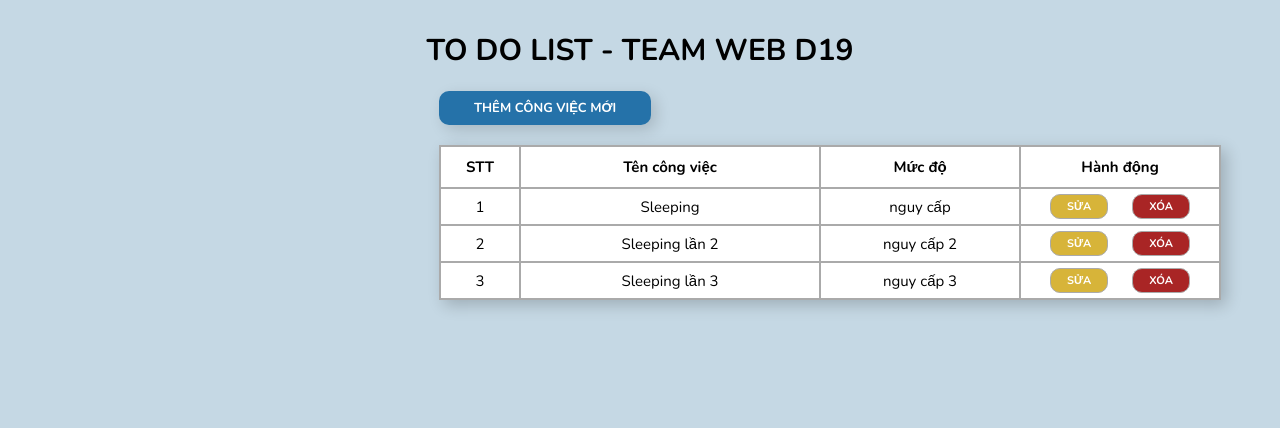
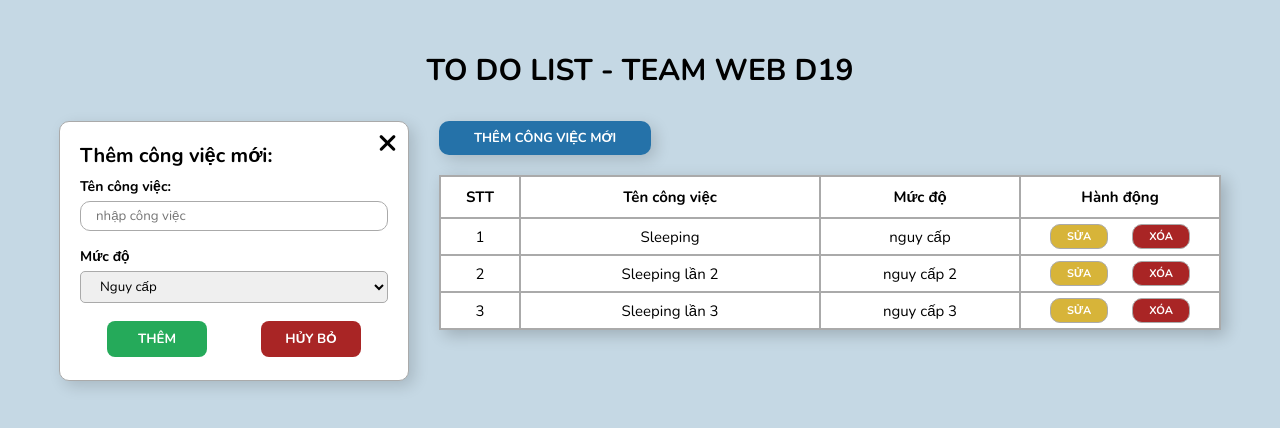
Before and after one commit to LeoAsher25/TodoList, a React (Create React App) app: page / in a window 1280 px wide. Shown: the top 428 px of the page. Built offline with nearby package versions, Linux system fonts and the light colour scheme.

Commit message:
done 90%

```diff
--- a/src/AddTodoBox/AddTodoBox.scss
+++ b/src/AddTodoBox/AddTodoBox.scss
@@ -10,18 +10,6 @@
   border: 1px solid #aaa;
   box-shadow: 5px 5px 15px rgba(0, 0, 0, 0.15);
   background-color: #fff;
-
-  transition: 0.5s;
-  transform-origin: right;
-  transform: scaleX(0);
-  // max-width: 0rem;
-  opacity: 0;
-
-  &.active {
-    max-width: 35rem;
-    transform: scaleX(1);
-    opacity: 1;
-  }
 
   .close-box {
     position: absolute;
--- a/src/AddTodoBox/index.jsx
+++ b/src/AddTodoBox/index.jsx
@@ -1,45 +1,75 @@
-import React from "react";
+import React, { useState } from "react";
 import PropTypes from "prop-types";
-import './AddTodoBox.scss';
+import "./AddTodoBox.scss";
 
 const AddTodoBox = (props) => {
-  const { todos, setTodos, handleOpenAddTodoBox } = props;
+  const { todos, setTodos, setAddBoxIsOpen } = props;
 
-  function handleFormSubmit(e) {
+  const [newTodo, setNewTodo] = useState({
+    id: 0,
+    name: "",
+    level: "Nguy cấp",
+  });
+
+  // handle when form submitted
+  const handleFormSubmit = (e) => {
     e.preventDefault();
-    const formEle = document.querySelector(".form-wrap");
-    const nameInputEle = formEle.querySelector("input[type='text']");
-    const levelSelectEle = formEle.querySelector("select");
+    if (newTodo.name.trim() != "") {
+      newTodo.id = todos.length + 1;
 
-    if (nameInputEle.value.trim() !== "") {
-      const newTodo = {
-        id: todos.length + 1,
-        name: nameInputEle.value,
-        level: levelSelectEle.value,
-      };
       setTodos([...todos, newTodo]);
+
+      setNewTodo({
+        id: 0,
+        name: "",
+        level: "Nguy cấp",
+      });
+
+      setAddBoxIsOpen(false);
     }
-    nameInputEle.value = "";
-    levelSelectEle.value = "Nguy cấp";
-  }
+  };
 
+  // handle when input or select ele change
+  const handleOnChange = (e) => {
+    const { name, value } = e.target;
 
+    setNewTodo({
+      ...newTodo,
+      [name]: value,
+    });
+  };
 
   return (
     <div className="add-todo-box">
-      <span className="close-box" onClick={(e) =>handleOpenAddTodoBox(e)}> &times; </span>
+      <span className="close-box" onClick={() => setAddBoxIsOpen(false)}>
+        {" "}
+        &times;{" "}
+      </span>
       <h3 className="heading">Thêm công việc mới: </h3>
 
       <form action="" className="form-wrap">
         <div className="form-gr">
           <label htmlFor="todoName">Tên công việc: </label>
-          <input type="text" id="todoName" placeholder="nhập công việc" />
+          <input
+            type="text"
+            id="todoName"
+            name="name"
+            value={newTodo.name}
+            onChange={(e) => handleOnChange(e)}
+            placeholder="nhập công việc"
+            autoComplete="off"
+          />
         </div>
 
         <div className="form-gr">
           <label htmlFor="todoLevel">Mức độ</label>
 
-          <select name="todoLevel" id="todoLevel">
+          <select
+            id="todoLevel"
+            name="level"
+            value={newTodo.level}
+            onChange={(e) => handleOnChange(e)}
+          >
             <option value="Nguy cấp">Nguy cấp</option>
             <option value="Nguy cấp 2">Nguy cấp 2</option>
             <option value="Nguy cấp 3">Nguy cấp 3</option>
@@ -50,7 +80,7 @@ const AddTodoBox = (props) => {
           <button type="submit" onClick={(e) => handleFormSubmit(e)}>
             Thêm
           </button>
-          <button onClick={(e) =>handleOpenAddTodoBox(e)}>Hủy bỏ</button>
+          <button onClick={() => setAddBoxIsOpen(false)}>Hủy bỏ</button>
         </div>
       </form>
     </div>
@@ -58,8 +88,9 @@ const AddTodoBox = (props) => {
 };
 
 AddTodoBox.propTypes = {
-  todo: PropTypes.array,
-  handleAddTodo: PropTypes.func,
+  todos: PropTypes.array,
+  setTodos: PropTypes.func,
+  setAddBoxIsOpen: PropTypes.func,
 };
 
 export default AddTodoBox;
--- a/src/App.js
+++ b/src/App.js
@@ -1,4 +1,4 @@
-import {  useState } from "react";
+import { useState } from "react";
 import AddTodoBox from "./AddTodoBox";
 import "./App.scss";
 import TodoList from "./TodoList";
@@ -22,29 +22,38 @@ function App() {
     },
   ]);
 
-  let addBoxIsOpen = false;
+  const [addBoxIsOpen, setAddBoxIsOpen] = useState(true);
 
   function handleOpenAddTodoBox(e) {
     e.preventDefault();
     const addTodoBoxEle = document.querySelector(".add-todo-box");
-    console.log(addTodoBoxEle)
-    if(addTodoBoxEle){
+    console.log(addTodoBoxEle);
+    if (addTodoBoxEle) {
       addTodoBoxEle.classList.toggle("active");
     }
   }
-
 
   return (
     <div className="app">
       <h3 className="app-title">To Do List - Team Web D19</h3>
       <div className="app-content">
-        {/* <div className="add-todo-box"> */}
-          <AddTodoBox todos={todos} setTodos={setTodos} handleOpenAddTodoBox={handleOpenAddTodoBox} />
-        {/* </div> */}
+        {addBoxIsOpen ? (
+          <AddTodoBox
+            todos={todos}
+            setTodos={setTodos}
+            setAddBoxIsOpen={setAddBoxIsOpen}
+          />
+        ) : (
+          ""
+        )}
 
         <div className="todo-wrap">
-          <button className="add-new-todo-btn"
-          onClick={(e) => handleOpenAddTodoBox(e)}  >Thêm công việc mới</button>
+          <button
+            className="add-new-todo-btn"
+            onClick={() => setAddBoxIsOpen(true)}
+          >
+            Thêm công việc mới
+          </button>
           <TodoList todos={todos} setTodos={setTodos} />
         </div>
       </div>
--- a/src/App.scss
+++ b/src/App.scss
@@ -10,7 +10,7 @@ button {
 
 .app {
   .app-title {
-    margin-top: 3rem;
+    margin: 5rem auto 3rem;
     font-size: 3rem;
     font-weight: 700;
 
--- a/src/TodoItem/index.jsx
+++ b/src/TodoItem/index.jsx
@@ -1,9 +1,8 @@
-import React from "react";
+import React, { useState } from "react";
 import PropTypes from "prop-types";
 
 const TodoItem = (props) => {
   const { todo, handleRemoveTodo } = props;
-
 
 
   return (
```
Also changed, not shown: 1 other file (tests, documents, lock files or other folders).
